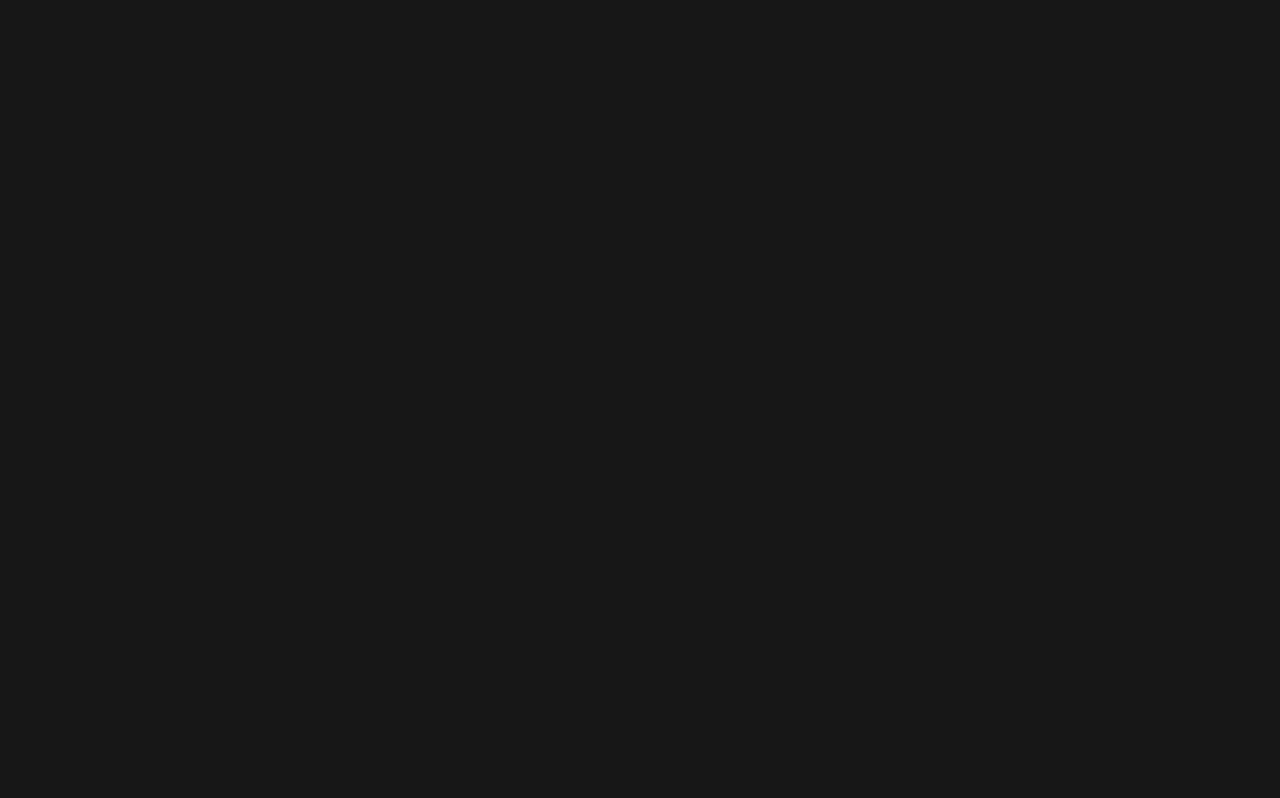
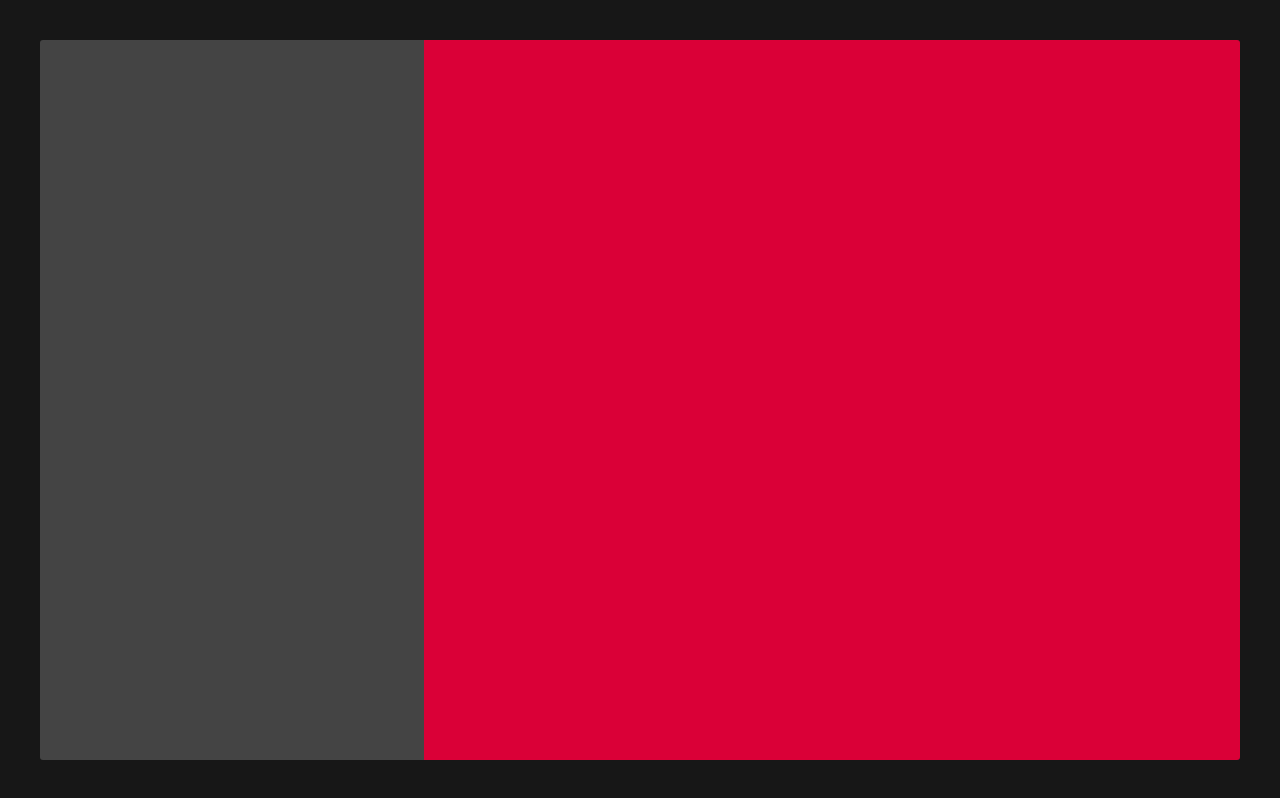
Before and after one commit to cristian97-cyber/covid-data, a website built with Parcel: page index.html in a window 1280 px wide. Built offline with nearby package versions, Linux system fonts and the light colour scheme.

Commit message:
Layout setup

```diff
--- a/index.html
+++ b/index.html
@@ -4,11 +4,22 @@
 		<meta charset="UTF-8" />
 		<meta name="viewport" content="width=device-width, initial-scale=1.0" />
 
+		<link rel="preconnect" href="https://fonts.googleapis.com" />
+		<link rel="preconnect" href="https://fonts.gstatic.com" crossorigin />
+		<link
+			href="https://fonts.googleapis.com/css2?family=Open+Sans:wght@300;400;600;700&display=swap"
+			rel="stylesheet"
+		/>
 		<link rel="stylesheet" href="src/sass/main.scss" />
 		<link rel="shortcut icon" href="src/img/favicon.ico" type="image/x-icon" />
 
 		<title>Covid Data | View all data about Covid-19 pandemic</title>
 	</head>
 
-	<body></body>
+	<body>
+		<main class="index">
+			<div class="sidebar"></div>
+			<div class="map"></div>
+		</main>
+	</body>
 </html>
--- a/src/sass/abstracts/_variables.scss
+++ b/src/sass/abstracts/_variables.scss
@@ -2,5 +2,5 @@
 	--color-grey-dark-1: #171717;
 	--color-grey-dark-2: #444444;
 	--color-red: #da0037;
-	--color-white: #ededed;
+	--color-grey-light: #ededed;
 }
--- a/src/sass/base/_base.scss
+++ b/src/sass/base/_base.scss
@@ -12,5 +12,7 @@ html {
 }
 
 body {
+	height: 100vh;
 	background-color: var(--color-grey-dark-1);
+	color: var(--color-grey-light);
 }
--- /dev/null
+++ b/src/sass/base/_typography.scss
@@ -0,0 +1,6 @@
+body {
+	font-family: "Open Sans", sans-serif;
+	font-size: 1.6rem;
+	font-weight: 400;
+	line-height: 1.5;
+}
--- /dev/null
+++ b/src/sass/components/_map.scss
@@ -0,0 +1,7 @@
+.map {
+	background-color: var(--color-red);
+	border-top-right-radius: 0.3rem;
+	border-bottom-right-radius: 0.3rem;
+
+	flex: 1;
+}
--- /dev/null
+++ b/src/sass/layout/_sidebar.scss
@@ -0,0 +1,16 @@
+.sidebar {
+	display: flex;
+	flex-direction: column;
+	align-items: center;
+
+	background-color: var(--color-grey-dark-2);
+	border-top-left-radius: 0.3rem;
+	border-bottom-left-radius: 0.3rem;
+
+	flex: 0 0 30vw;
+
+	&__logo {
+		width: 15rem;
+		height: 15rem;
+	}
+}
--- a/src/sass/main.scss
+++ b/src/sass/main.scss
@@ -1,2 +1,10 @@
+@import "abstracts/variables";
+
 @import "base/base";
-@import "abstracts/variables";
+@import "base/typography";
+
+@import "components/map";
+
+@import "layout/sidebar";
+
+@import "pages/index";
--- /dev/null
+++ b/src/sass/pages/_index.scss
@@ -0,0 +1,6 @@
+.index {
+	display: flex;
+
+	height: 100%;
+	padding: 4rem;
+}
```
